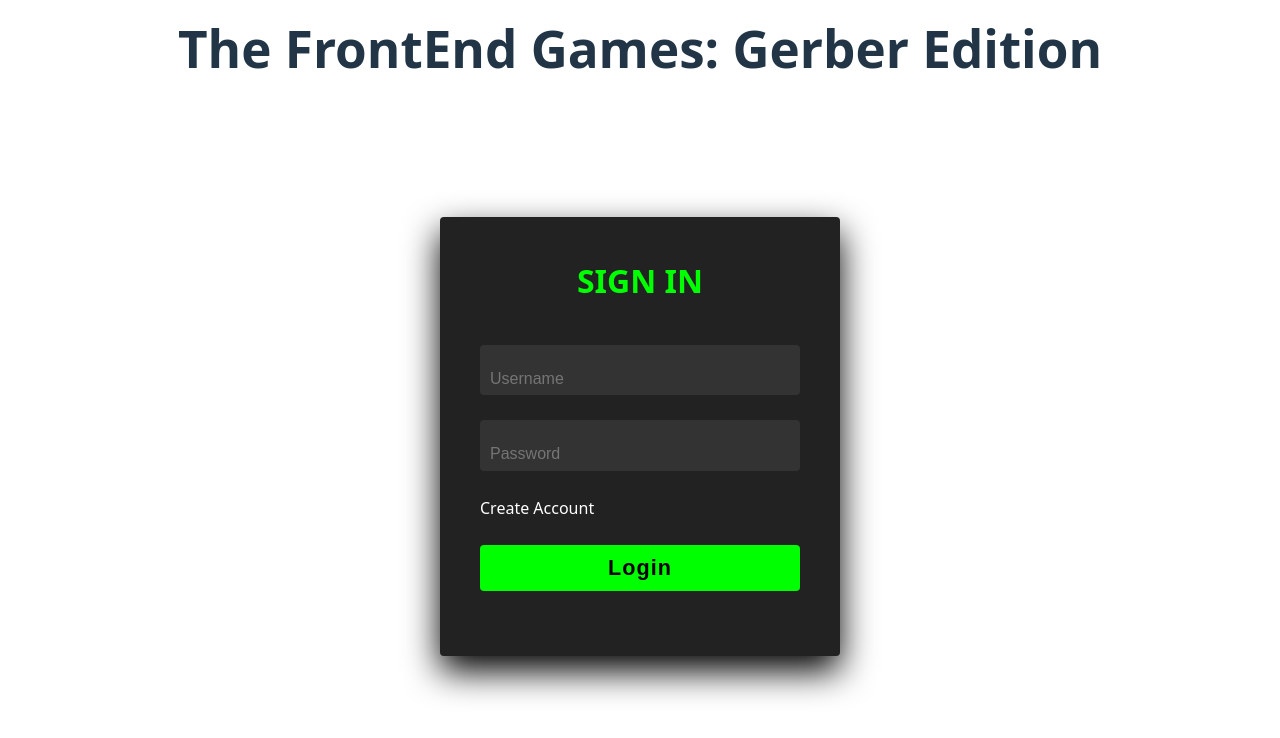
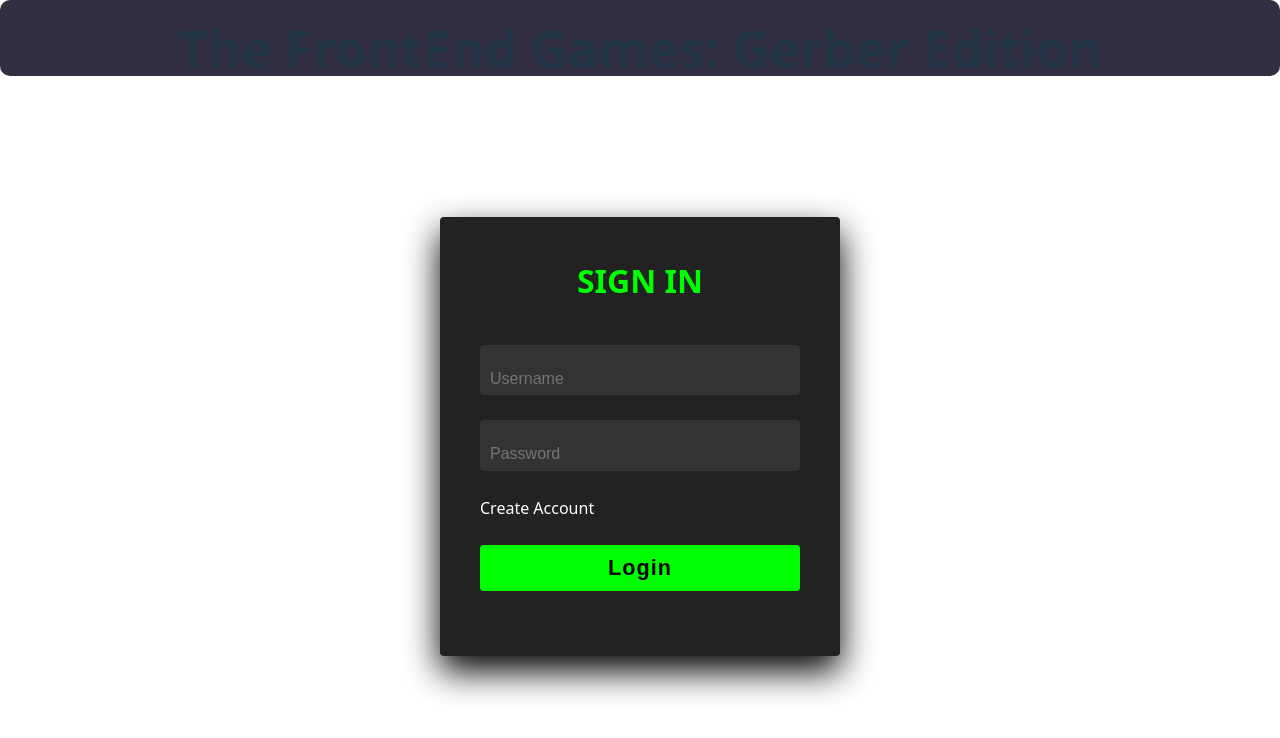
Before and after one commit to christopherjparrett/GerbBenchmark, a React (Vite) app in the folder frontend/: page / in a window 1280 px wide. Shown: the top 738 px of the page. Built offline with nearby package versions, Linux system fonts and the light colour scheme.

Commit message:
Update App.css

```diff
--- a/frontend/src/App.css
+++ b/frontend/src/App.css
@@ -4,6 +4,7 @@
   padding: 2rem;
   text-align: center;
   border-radius: 10px;
+  background-color: #322F42;
 }
 
 .logo {
```
